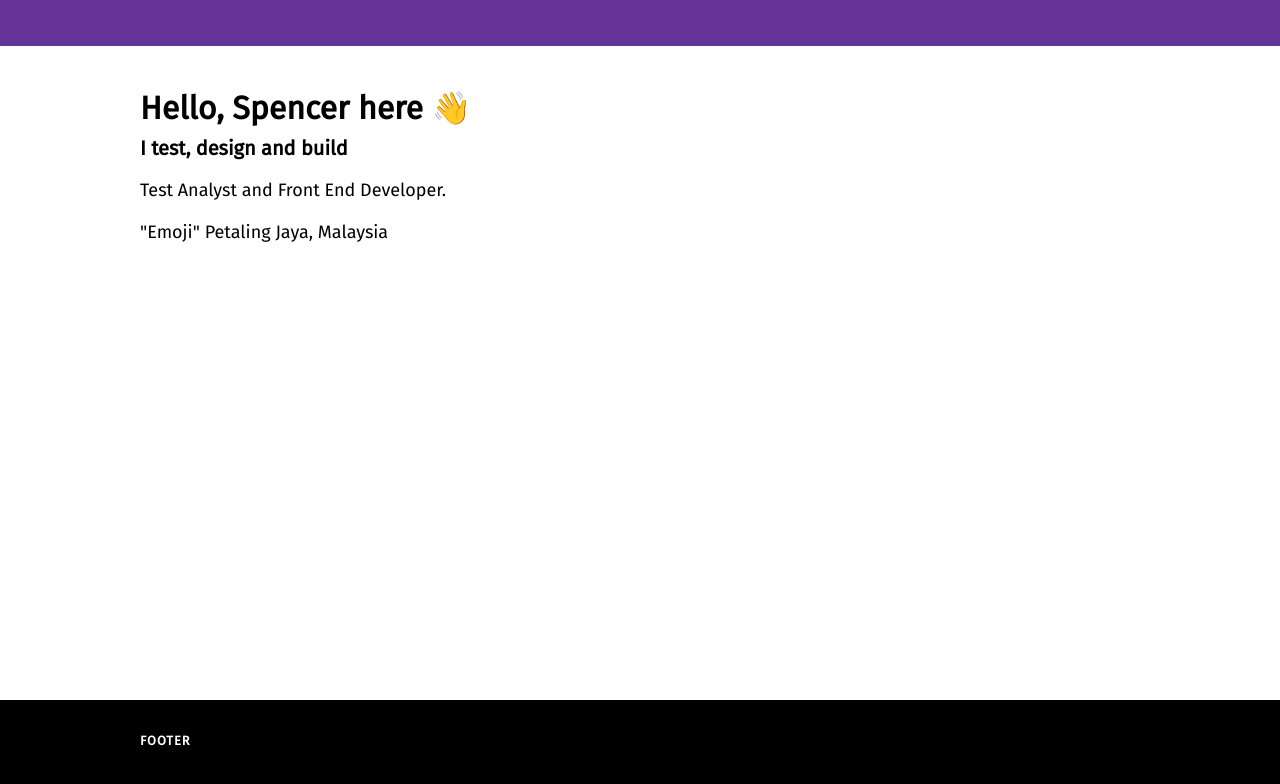
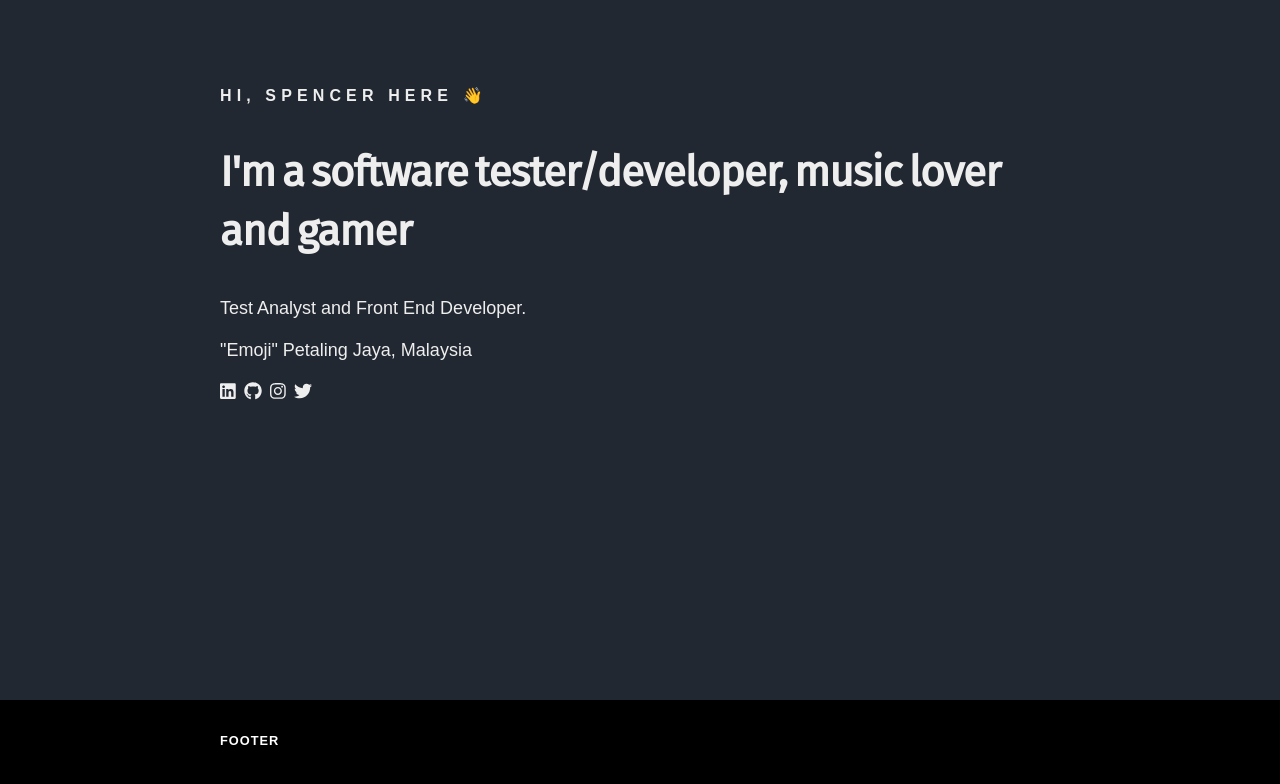
Before and after one commit to coderamen/coderamenPF, a Gatsby site: page / in a window 1280 px wide. Built offline with nearby package versions, Linux system fonts and the light colour scheme; Gatsby itself is replaced by a stand-in of ours.

Commit message:
change background color

```diff
--- a/src/components/footer.js
+++ b/src/components/footer.js
@@ -13,7 +13,7 @@ const StyledFooter = styled.footer`
     font-weight: 700;
     .foot-content {
         width: 100%;
-        max-width: 62.5rem;
+        max-width: 52.5rem;
         margin: 0 auto;
         padding: 0 2.5rem;
         padding-top: 1.8rem;
--- a/src/components/globalStyle.js
+++ b/src/components/globalStyle.js
@@ -2,7 +2,7 @@ import { createGlobalStyle } from 'styled-components'
 
 
 const GlobalStyle = createGlobalStyle`
-    @import url("https://fonts.googleapis.com/css?family=Fira+Sans")
+    @import url("https://fonts.googleapis.com/css2?family=Fira+Sans&family=Rubik&display=swap")
 
     * {
         box-sizing: border-box;
@@ -16,10 +16,10 @@ const GlobalStyle = createGlobalStyle`
         height: 100%;
         margin: 0;
         padding: 0;
-        background-color: white;
-        color: black;
+        background-color: #222831;
+        color: #eeeeee;
         font-size: 1.125rem;
-        font-family: 'Fira Sans', sans-serif;
+        font-family: 'Rubik', sans-serif;
         line-height: 1.5rem;
         font-weight: 400;
     }
--- a/src/components/header.js
+++ b/src/components/header.js
@@ -5,7 +5,6 @@ import React from "react"
 const Header = ({ siteTitle }) => (
   <header
     style={{
-      background: `rebeccapurple`,
       marginBottom: `1.45rem`,
     }}
   >
--- a/src/components/hero.js
+++ b/src/components/hero.js
@@ -1,17 +1,34 @@
 import React from 'react'
 import styled from 'styled-components'
 
+import { FontAwesomeIcon } from '@fortawesome/react-fontawesome'
+import "@fortawesome/fontawesome-svg-core/styles.css"
+import { config } from "@fortawesome/fontawesome-svg-core"
+import { faLinkedin, faGithub, faInstagram, faTwitter } from '@fortawesome/free-brands-svg-icons';
+
+config.autoAddCss = false
+
 const StyledSection = styled.section`
     .title {
-        font-size: 32px;
-        margin-bottom: 1rem;
+        font-family: Rubik, Arial, sans-serif;
+        font-size: 16px;
+        text-transform: uppercase;
+        letter-spacing: 0.32em;
+        line-height: 1.6em;
     }
     .subtitle {
-        margin-top: 0;
-        font-size: 20px;
+        font-family: 'Fira Sans', sans-serif;
+        letter-spacing: -0.02em;
+        line-height: 1.4em;
+        word-spacing: -0.08em;
+        font-size: 42px;
     }
     .highlighted {
         box-shadow: inset 0 -2.5rem 0 #cdf3e1;
+    }
+    .iconPad {
+        padding-right: 8px;
+
     }
 `
 
@@ -19,13 +36,19 @@ const Hero = () => {
     return (
         <StyledSection >
             <h1 className="title">
-                Hello, Spencer here <span role="img" aria-label="emoji">👋</span><br />
+                Hi, Spencer here <span role="img" aria-label="emoji">👋</span><br />
             </h1>
             <h2 className="subtitle">
-                I test, design and build
+                I'm a software tester/developer, music lover and gamer
             </h2>
             <p>Test Analyst and Front End Developer.</p>
             <p>"Emoji" Petaling Jaya, Malaysia</p>
+            <div>
+                <FontAwesomeIcon className="iconPad" icon={faLinkedin}/>
+                <FontAwesomeIcon className="iconPad" icon={faGithub}/>
+                <FontAwesomeIcon className="iconPad" icon={faInstagram}/>
+                <FontAwesomeIcon className="iconPad" icon={faTwitter}/>
+            </div>
         </StyledSection>
     )
 }
--- a/src/components/layout.js
+++ b/src/components/layout.js
@@ -14,7 +14,7 @@ const StyledLayout = styled.div`
     grid-template-columns: 100%;
     .main-content {
         width: 100%;
-        max-width: 62.5rem;
+        max-width: 52.5rem;
         margin: 0 auto;
         padding: 0 2.5rem;
     }
```
